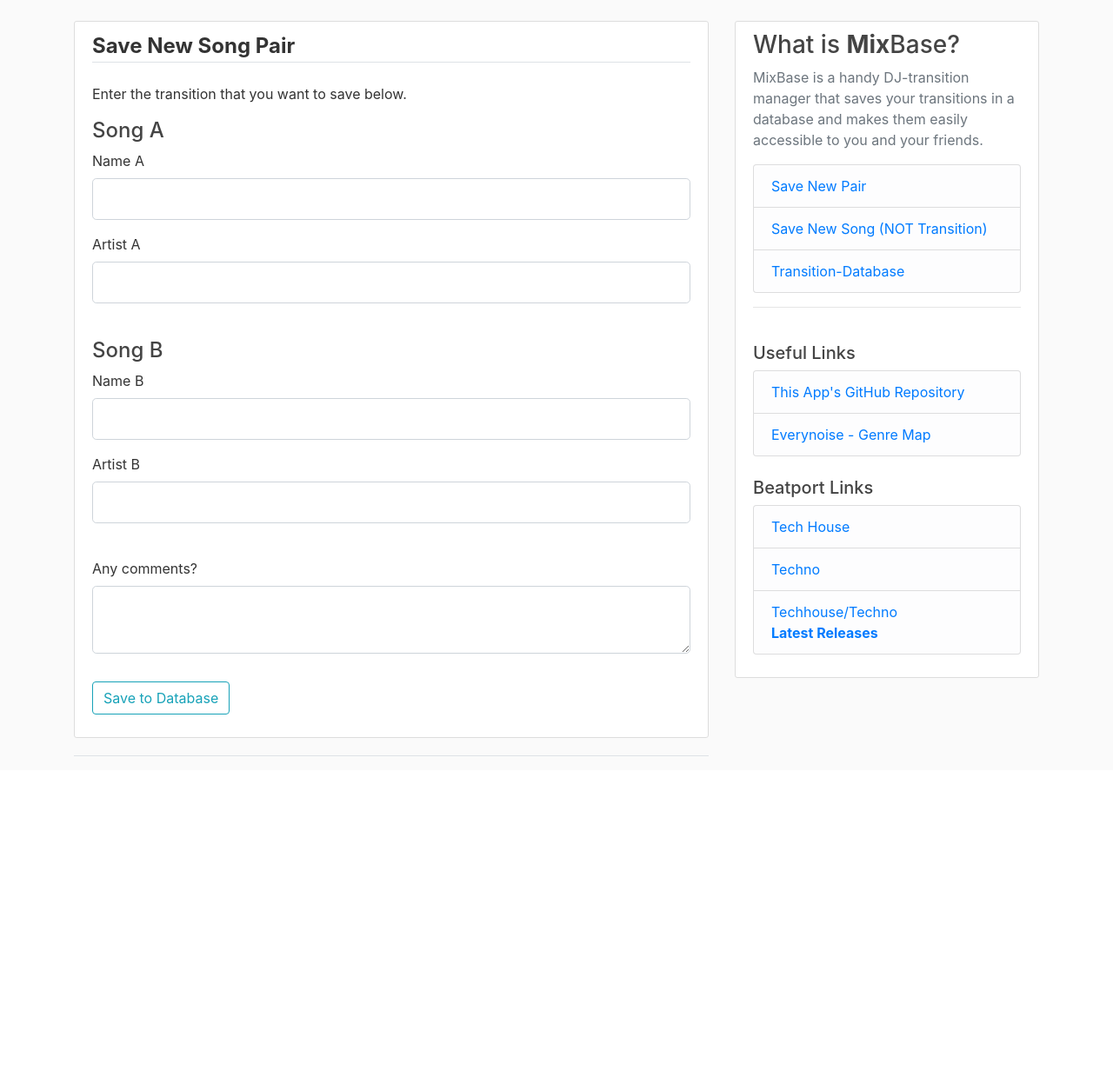
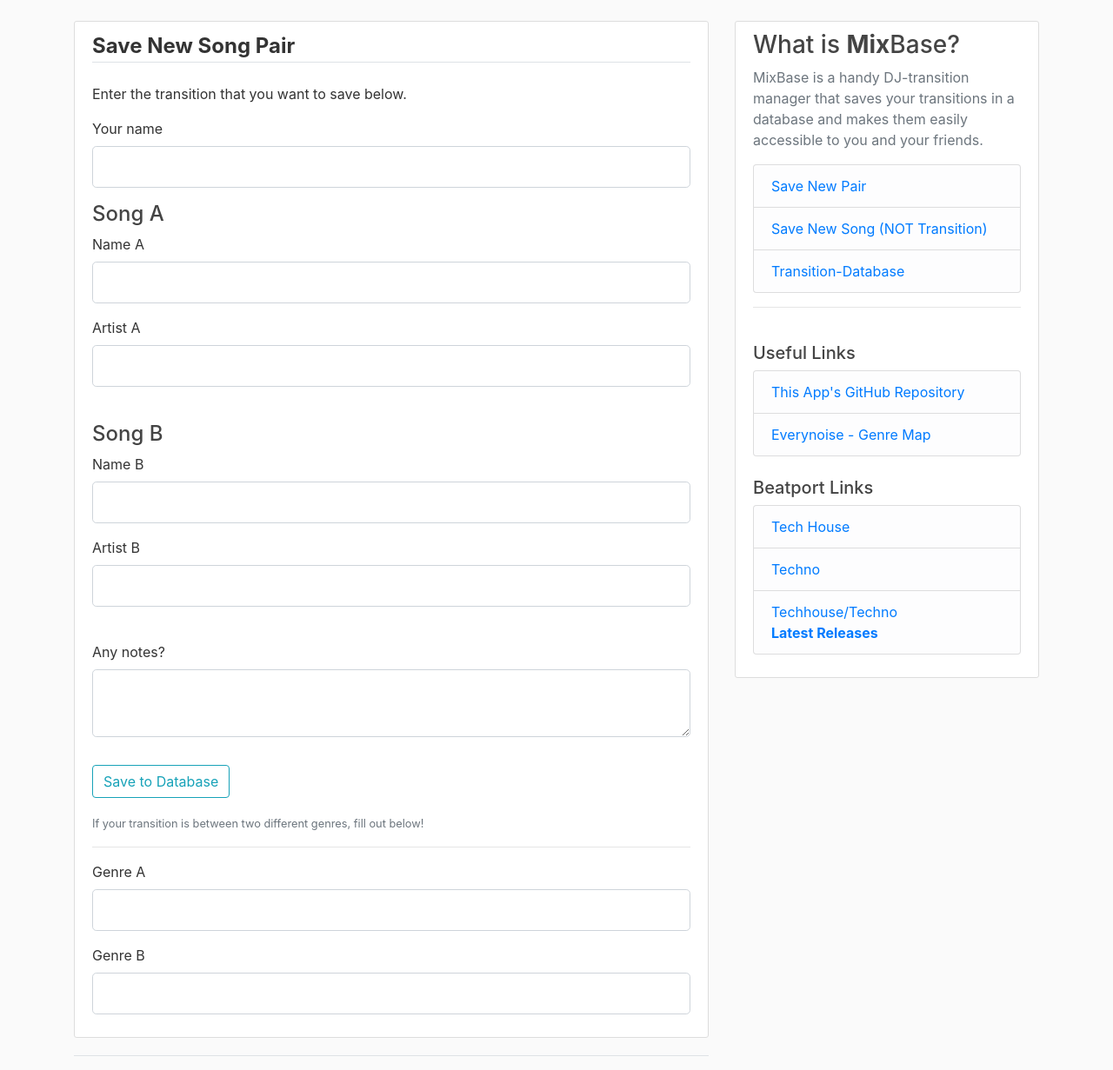
Before and after one commit to LSanten/mixbase_live, a Flask app: page / in a window 1280 px wide. Shown: the part 56-1287 px from the top of the page at 87% size. Before the commit the page ends 926 px from the top, so only its background shows below. Run offline with Flask 2, Linux system fonts and the light colour scheme; the visitor is signed in with stand-in values (Sample User, id 1); parts of the project's set-up code (start-up, migrations or seed data) failed here and were passed over; some libraries are stand-ins or nearby versions.

Commit message:
add genre AB and modified database visualization

```diff
--- a/webapp/forms.py
+++ b/webapp/forms.py
@@ -39,6 +39,8 @@ class LoginForm(FlaskForm):
     submit = SubmitField('Sign Up')
 
 class PairForm(FlaskForm): #Form for saving transition in database
+    guestname = StringField('Your name')
+
     firstname = StringField('Name A', validators=[DataRequired()])
 
     firstartist = StringField('Artist A', validators=[DataRequired()])
@@ -49,6 +51,10 @@ class PairForm(FlaskForm): #Form for saving transition in database
     #secondartist = StringField('Artist B', validators=[DataRequired()])
     secondartist = StringField('Artist B')
 
-    comment = TextAreaField('Any comments?')
+    comment = TextAreaField('Any notes?')
 
     submit = SubmitField('Save to Database')
+
+    firstgenre = StringField('Genre A')
+
+    secondgenre = StringField('Genre B')
--- a/webapp/models.py
+++ b/webapp/models.py
@@ -32,6 +32,10 @@ class Pair(db.Model): #data table for transition pair
     comment = db.Column(db.Text)
     date_posted = db.Column(db.DateTime, nullable=False, default=datetime.utcnow)
     user_id = db.Column(db.Integer, db.ForeignKey('user.id'), default=1) ## TODO: change nullable back to False when login works
+    guestname = db.Column(db.String(30), nullable=True)
+    firstgenre = db.Column(db.String(30), nullable=True)
+    secondgenre = db.Column(db.String(30), nullable=True)
+    tags = db.Column(db.Text)
     # genre switch #TODO: drop down menu --> genre to genres
     # tags #TODO: type of transition
 
--- a/webapp/routes.py
+++ b/webapp/routes.py
@@ -10,7 +10,7 @@ def home():
     form = PairForm()
     if form.validate_on_submit():
         #user = current_user.id or something
-        pair = Pair(firstname=form.firstname.data, secondname=form.secondname.data, firstartist=form.firstartist.data, secondartist=form.secondartist.data, comment=form.comment.data) ## TODO: add user_id info from current user ID # create pair instance with input from form
+        pair = Pair(firstname=form.firstname.data, secondname=form.secondname.data, firstartist=form.firstartist.data, secondartist=form.secondartist.data, comment=form.comment.data, firstgenre=form.firstgenre.data, secondgenre=form.secondgenre.data, guestname=form.guestname.data) ## TODO: add user_id info from current user ID
         db.session.add(pair)
         db.session.commit() # adds user to database
         flash(f'Success! Your transition was added. {form.firstname.data} and {form.secondname.data}!', 'success')
@@ -22,7 +22,7 @@ def singlesong():
     form = PairForm()
     if form.validate_on_submit():
         #user = current_user.id or something
-        pair = Pair(firstname=form.firstname.data, secondname=form.secondname.data, firstartist=form.firstartist.data, secondartist=form.secondartist.data, comment=form.comment.data) ## TODO: add user_id info from current user ID # create pair instance with input from form
+        pair = Pair(firstname=form.firstname.data, secondname=form.secondname.data, firstartist=form.firstartist.data, secondartist=form.secondartist.data, comment=form.comment.data, guestname=form.guestname.data) ## TODO: add user_id info from current user ID # create pair instance with input from form
         db.session.add(pair)
         db.session.commit() # adds user to database
         flash(f'Success! Your single song was added. {form.firstname.data} - {form.firstartist.data}!', 'success')
--- a/webapp/templates/index.html
+++ b/webapp/templates/index.html
@@ -6,6 +6,19 @@
             <fieldset class="form-group">
                 <legend class="border-bottom mb-4"><b>Save New Song Pair</b></legend>
                 <p>Enter the transition that you want to save below.</p>
+                <div class="form-group">
+                    {{ form.guestname.label(class="form-control-label") }}
+                    {% if form.guestname.errors %}
+                        {{ form.guestname(class="form-control form-control-lg is-invalid") }}
+                        <div class="invalid-feedback">
+                            {% for error in form.guestname.errors %}
+                                <span>{{ error }}</span>
+                            {% endfor%}
+                        </div>
+                    {% else %}
+                        {{ form.guestname(class="form-control form-control-lg") }}
+                    {% endif%}
+                </div>
                 <h4>Song A</h4>
                 <div class="form-group">
                     {{ form.firstname.label(class="form-control-label") }}
@@ -79,6 +92,34 @@
             <div class="form-group">
                 {{ form.submit(class="btn btn-outline-info") }}
             </div>
+            <small class="text-muted">If your transition is between two different genres, fill out below!</small>
+            <hr>
+            <div class="form-group">
+                {{ form.firstgenre.label(class="form-control-label") }}
+                {% if form.firstgenre.errors %}
+                    {{ form.firstgenre(class="form-control form-control-lg is-invalid") }}
+                    <div class="invalid-feedback">
+                        {% for error in form.firstgenre.errors %}
+                            <span>{{ error }}</span>
+                        {% endfor%}
+                    </div>
+                {% else %}
+                    {{ form.firstgenre(class="form-control form-control-lg") }}
+                {% endif%}
+            </div>
+            <div class="form-group">
+                {{ form.secondgenre.label(class="form-control-label") }}
+                {% if form.secondgenre.errors %}
+                    {{ form.secondgenre(class="form-control form-control-lg is-invalid") }}
+                    <div class="invalid-feedback">
+                        {% for error in form.secondgenre.errors %}
+                            <span>{{ error }}</span>
+                        {% endfor%}
+                    </div>
+                {% else %}
+                    {{ form.secondgenre(class="form-control form-control-lg") }}
+                {% endif%}
+            </div>
         </form>
     </div>
     <div class="border-top pt-3">
--- a/webapp/templates/layout.html
+++ b/webapp/templates/layout.html
@@ -73,7 +73,7 @@
               <h5>Useful Links</h5>
 
                 <ul class="list-group">
-                  <li class="list-group-item list-group-item-light"><a href="https://github.com/LSanten/MixBase" target="_blank">This App's GitHub Repository</a></li>
+                  <li class="list-group-item list-group-item-light"><a href="https://github.com/LSanten/mixbase_live" target="_blank">This App's GitHub Repository</a></li>
                   <li class="list-group-item list-group-item-light"><a href="http://everynoise.com/" target="_blank">Everynoise - Genre Map</a></li>
                 </ul><br>
                 <h5>Beatport Links</h5>
--- a/webapp_run.py
+++ b/webapp_run.py
@@ -3,7 +3,6 @@ Leon Santen
 
 This code runs the web application and accesses MixBase.py / run.py. MixBase.py is for development purposes. run.py is for usage purposesself.
 
-Please set the debug_mode to 0 for "off" and 1 for "on".
 To STOP server: hit ctrl+c terminal.
 
 This webapp was developed with the great tutorials by Corey Schafer - https://www.youtube.com/channel/UCCezIgC97PvUuR4_gbFUs5g
@@ -12,4 +11,3 @@ from webapp import app #imports from __init__.py
 
 if __name__ == '__main__':
     app.run(debug=False)
-    webbrowser.open_new("http://127.0.0.1:5000/")
```
Also changed, not shown: webapp/templates/singlesong.html (+13 -1 lines), webapp/templates/transitions.html (+5 -11 lines), webapp/webmix.db (deleted), 1 other file.
